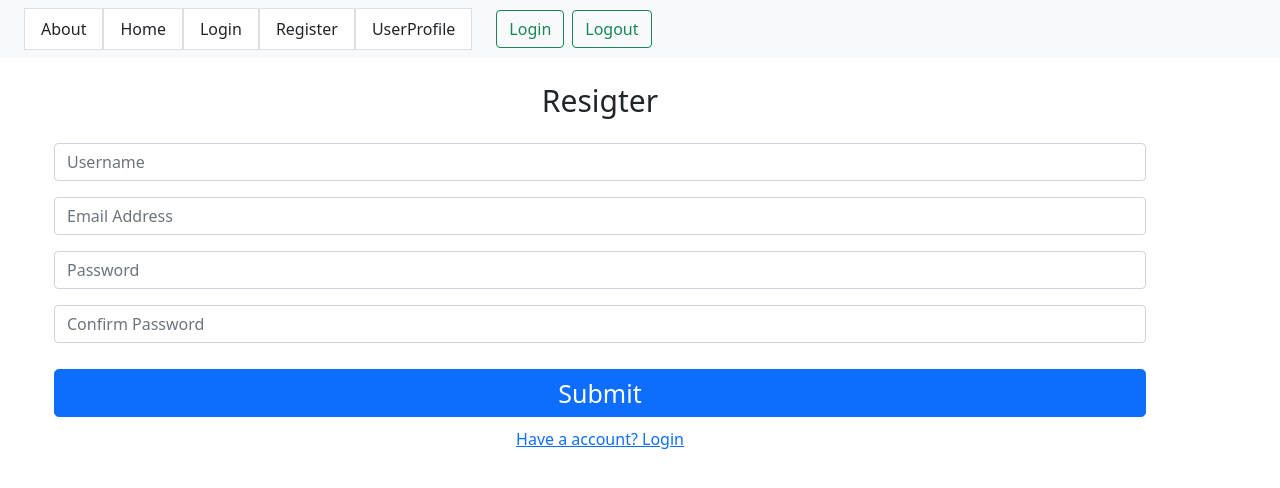
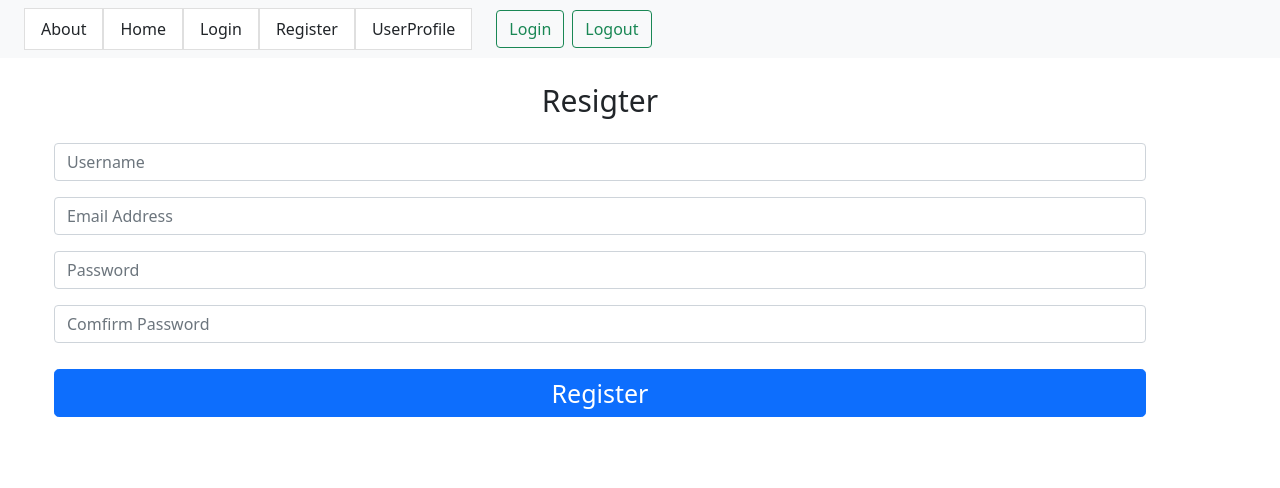
Before and after one commit to DrakeHunterK7/SOEN-341-Fall-2021-TEAM-300, a React (Create React App) app in the folder frontend-stack-bubbling/: page /register in a window 1280 px wide. Shown: the top 488 px of the page. Built offline with nearby package versions, Linux system fonts and the light colour scheme.

Commit message:
finish the function of resgister

```diff
--- a/frontend-stack-bubbling/src/pages/Register/index.jsx
+++ b/frontend-stack-bubbling/src/pages/Register/index.jsx
@@ -1,54 +1,98 @@
 import React, { Component } from "react";
-import './index.css'
+import "./index.css";
+import axios from "axios";
+
 export default class Resigter extends Component {
+  constructor() {
+    super();
+    this.state = {
+      username: "",
+      email: "",
+      password: "",
+      confirmPassword: "",
+      registaionError: "",
+    };
+
+    this.handleSubmit = this.handleSubmit.bind(this);
+    this.handleChange = this.handleChange.bind(this);
+  }
+  handleChange(e) {
+    this.setState({
+      [e.target.name]: e.target.value,
+    });
+    console.log(this.state);
+  }
+
+  handleSubmit(e) {
+    const { username, email, password, confirmPassword } = this.state;
+    axios
+      .post("http://localhost:5000/register", {
+        username: username,
+        email: email,
+        password: password,
+        confirmPassword: confirmPassword,
+      })
+      .then((response) => {
+        console.log("response", response);
+      })
+      .then((err) => {
+        console.log(err);
+      });
+    e.preventDefault();
+  }
+
   render() {
-    // console.log('About组件收到的props是',this.props);
     return (
       <div className="container margin">
         <div className="title">Resigter</div>
+        <form onSubmit={this.handleSubmit}>
           <div className="mb-3">
             <input
               type="text"
+              name="username"
+              placeholder="Username"
+              value={this.state.username}
+              onChange={this.handleChange}
 			  className="form-control"
-            id="formGroupExampleInput"
-            placeholder="Username"
+              required
             />
           </div>
           <div className="mb-3">
             <input
-            type="text"
+              type="email"
+              name="email"
+              placeholder="Email Address"
+              value={this.state.email}
+              onChange={this.handleChange}
 			  className="form-control"
-            id="formGroupExampleInput2"
-            placeholder="Email Address"
+              required
             />
           </div>
           <div className="mb-3">
             <input
-            type="text"
+              type="password"
+              name="password"
+              placeholder="Password"
+              value={this.state.password}
+              onChange={this.handleChange}
 			  className="form-control"
-            id="formGroupExampleInput2"
-            placeholder="Password"
+              required
             />
           </div>
           <div className="mb-3">
             <input
-            type="text"
+              type="password"
+              name="comfirmPassword"
+              placeholder="Comfirm Password"
+              value={this.state.comfirmPassword}
+              onChange={this.handleChange}
 			  className="form-control"
-            id="formGroupExampleInput2"
-            placeholder="Confirm Password"
+              required
             />
           </div>
-        <div>
-          <button
-            type="button"
-            className="btn btn-primary btn-lg button-position"
-          >
-            Submit
-          </button>
-          <div className="word">
-            <a href="#">Have a account? Login</a>
-          </div>
-        </div>
+          <button type="submit"
+            className="btn btn-primary btn-lg button-position"> Register</button>
+        </form>
       </div>
     );
   }
```
Lines whose indentation alone changed are shown as unchanged.
